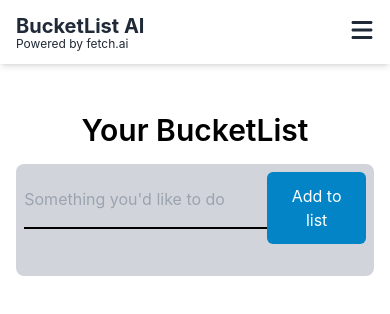
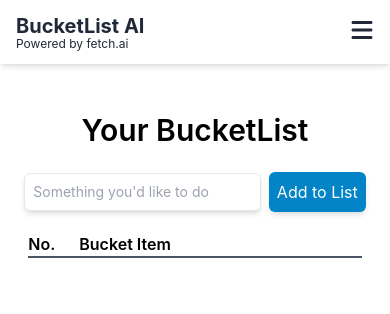
Before and after one commit to Uhhbay/BucketList-AI, a React (Create React App) app in the folder frontend/: page /dashboard in a window 390 px wide. Shown: the top 314 px of the page. Built offline with nearby package versions, Linux system fonts and the light colour scheme.

Commit message:
make dash look nice

```diff
--- a/frontend/src/pages/Dashboard/Dashboard.jsx
+++ b/frontend/src/pages/Dashboard/Dashboard.jsx
@@ -6,7 +6,7 @@
 
     const handleSubmit = (e) => {
         e.preventDefault();
-        if (inputValue.trim() != '') {
+        if (inputValue.trim() !== '') {
             setItems([...items, inputValue]);
             setInputValue('');
         }
@@ -16,25 +16,30 @@
         <div className="pt-28 min-h-screen">
             <div className="flex flex-col items-center justify-center">
                 <h1 className="text-3xl sm:text-5xl font-semibold">Your BucketList</h1>
-                <div className="mt-4 bg-gray-300 flex flex-col rounded-lg max-w-md w-11/12 sm:max-w-lg md:max-w-xl lg:max-w-2xl xl:max-w-4xl">
+                <div className="mt-4 flex flex-col rounded-lg max-w-md w-11/12 sm:max-w-lg md:max-w-xl lg:max-w-2xl xl:max-w-4xl">
                     <form onSubmit={handleSubmit}>
-                        <div className="flex justify-between">
-                            <div className="input ml-2">
+                        <div className="flex items-center p-2 gap-2">
                             <input
                                 type="text"
                                 required
                                 value={inputValue}
                                 onChange={(e) => setInputValue(e.target.value)}
                                 placeholder="Something you'd like to do"
-                                    className="text-xs"
+                                className="shadow-md text-sm flex-grow p-2 border rounded-md focus:outline-none"
                             />
-                            </div>
-                            <button type="submit" className="submit-button p-3 bg-sky-600 mr-2 mt-2 text-white rounded-md">Add to list</button>
+                            <button type="submit" className="shadow-md p-2 bg-sky-600 text-white rounded-md hover:bg-sky-400 ease-in duration-100">Add to List</button>
                         </div>
                     </form>
-                    <ul className="m-4">
+                    <div className="m-3 flex gap-6 font-semibold border-b-2 border-gray-600">
+                        <h3>No.</h3>
+                        <h3>Bucket Item</h3>
+                    </div>
+                    <ul className="p-2">
                         {items.map((item, index) => (
-                            <li className="" key={index}>{item}</li>
+                            <li className="flex gap-6 items-center" key={index}>
+                                <span className="w-8 text-center">{index + 1}</span>
+                                <span className="flex-grow">{item}</span>
+                            </li>
                         ))}
                     </ul>
 
```
Lines whose indentation alone changed are shown as unchanged.
